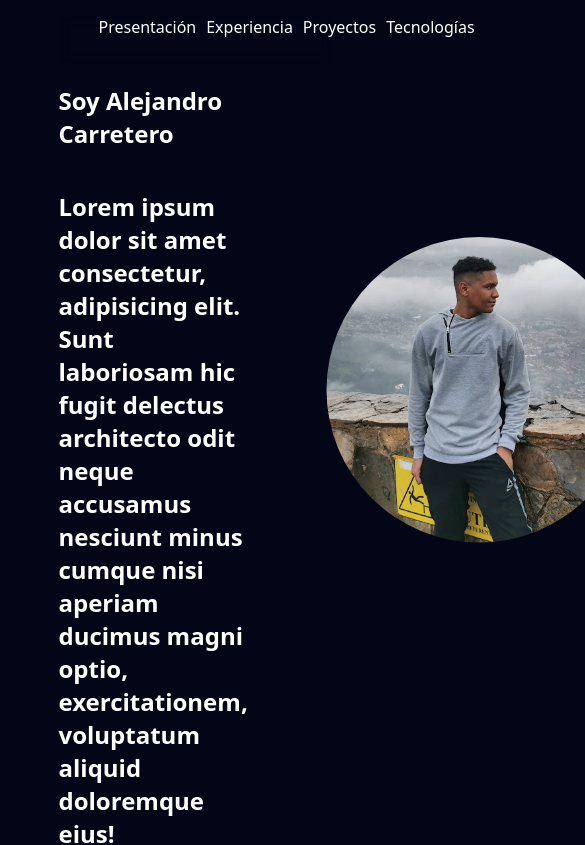
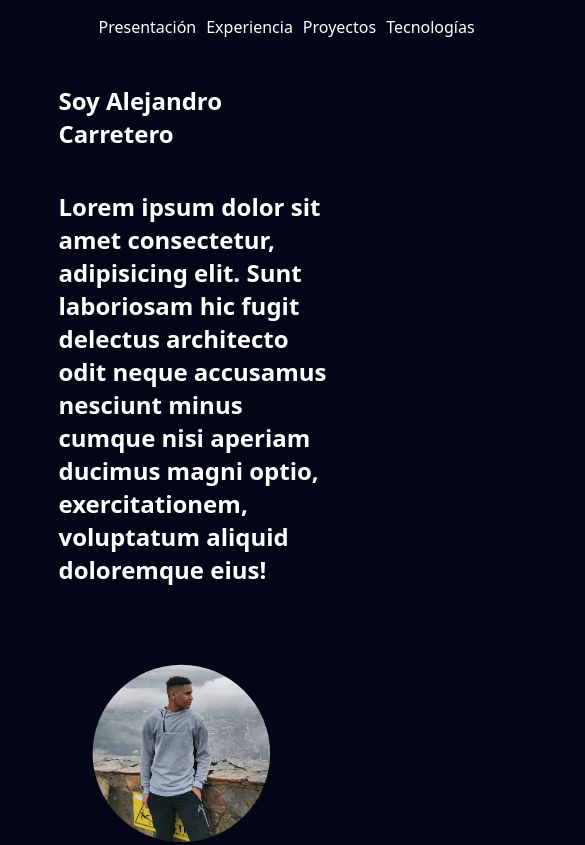
Before and after one commit to chandro-dev/alejocarreteroweb, a React (Vite) app: page / in a window 390 px wide. Shown: the top 845 px of the page, 585 px wide, since content can reach past the window. Built offline with nearby package versions, Linux system fonts and the light colour scheme.

Commit message:
resize media query

```diff
--- a/src/Presentation.css
+++ b/src/Presentation.css
@@ -17,3 +17,12 @@
     from { clip-path: circle(0% at 100% 100%); }
     to { clip-path: circle(35% at 45% 55%); }
   }
+  @media (max-width: 768px) {
+    #containerInfo {
+     flex-direction: column;
+    }
+    .imagen-enmarcada {
+      height: auto;
+      width: auto;
+    }
+  }
```
